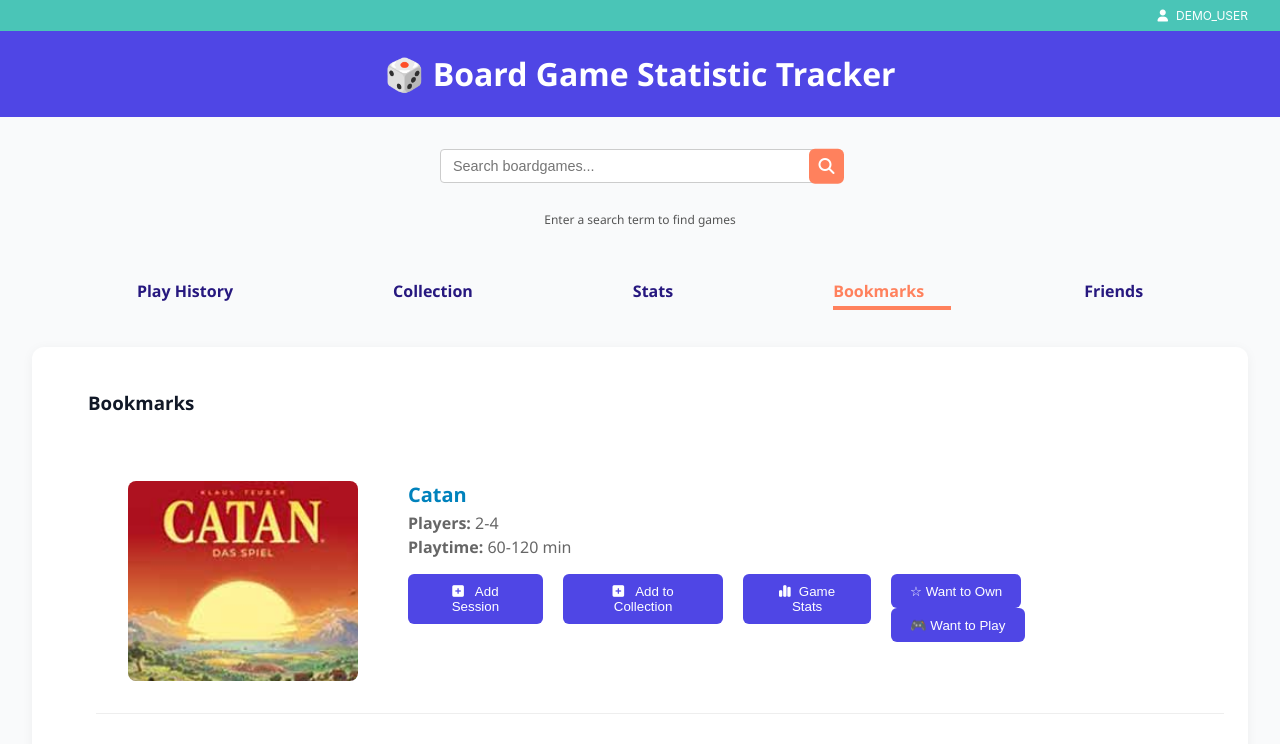
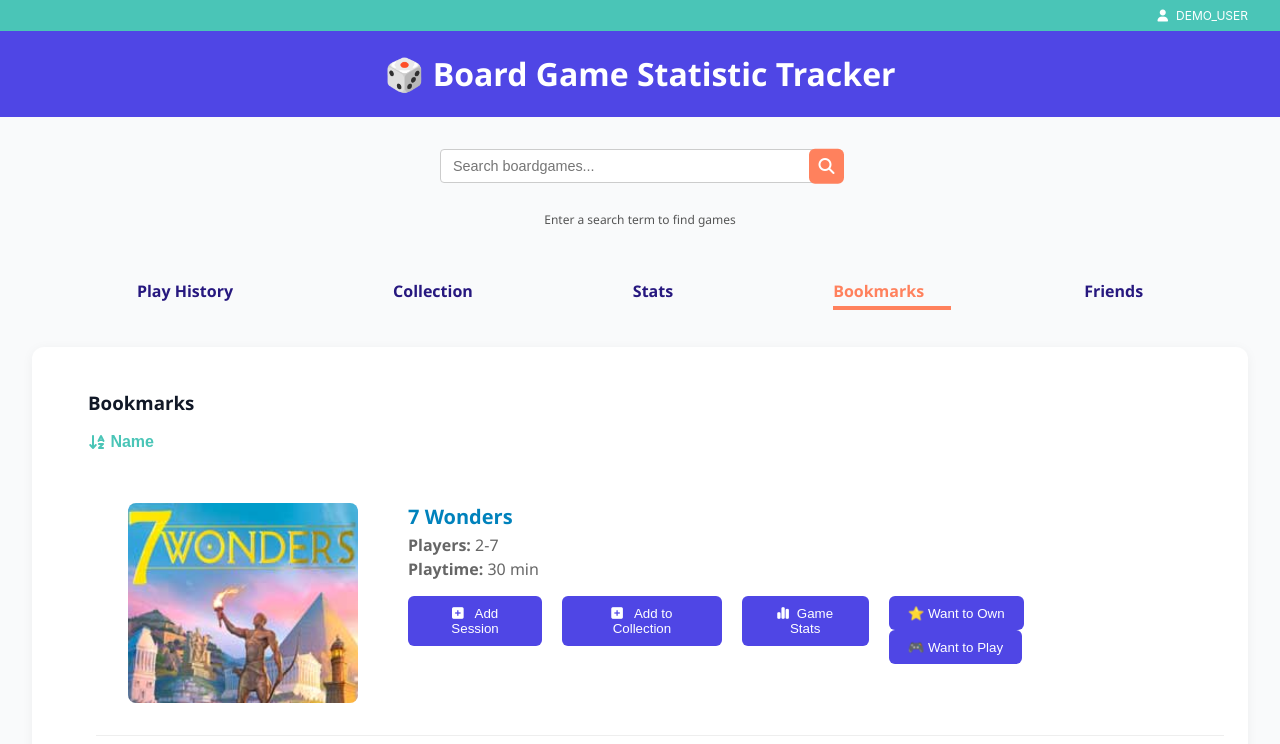
Before and after one commit to kwags/bgst, a React (Create React App) app: page /bookmarks in a window 1280 px wide. Shown: the top 744 px of the page. Built offline with nearby package versions, Linux system fonts and the light colour scheme.

Commit message:
Implemented a sorting feature so Play History and Collection can be sorted by date or name, and Bookmarks can be sorted by name.

```diff
--- a/src/Bookmarks.js
+++ b/src/Bookmarks.js
@@ -1,17 +1,35 @@
-import React, { useState } from "react";
+import React, { useState, useEffect } from "react";
 import BookmarkButtons from "./BookmarkButtons";
 import GameSessionForm from './GameSessionForm';
 import AddCollectionForm from './AddCollectionForm';
 import SlidePanel from './SlidePanel';
 import styles from './styles/SharedStyles.module.css';
 import { Link, useNavigate } from 'react-router-dom';
-
+import Sorting from './Sorting';
 
 function Bookmarks({ items, setItems, onEdit, bookmarks = [], playHistory, setBookmarks, setPlayHistory, setCollection }) {
   const [showSessionForm, setShowSessionForm] = useState(false);
   const [showCollectionForm, setShowCollectionForm] = useState(false);
   const [selectedGame, setSelectedGame] = useState(null);
   const navigate = useNavigate();
+  const [sortConfig, setSortConfig] = useState({ sortBy: 'name', direction: 'asc' });
+  const [sortedBookmarks, setSortedBookmarks] = useState([]);
+
+  useEffect(() => {
+    const { sortBy, direction } = sortConfig;
+
+    const sorted = [...bookmarks].sort((a, b) => {
+      let comparison = 0;
+
+      if (sortBy === 'name') {
+        comparison = a.name.localeCompare(b.name);
+      }
+
+      return direction === 'asc' ? comparison : -comparison;
+    });
+
+    setSortedBookmarks(sorted);
+  }, [bookmarks, sortConfig]);
 
   if (!Array.isArray(bookmarks)) {
     return <p>Loading bookmarks...</p>;
@@ -19,8 +37,9 @@
 
   return (
     <div className={styles.container}>
+      <Sorting onSortChange={setSortConfig} dateField={null} />
       <ul className={`${styles.list} ${styles.leftAlignedList}`}>
-        {bookmarks.map(bookmark => (
+        {sortedBookmarks.map(bookmark => (
           <li key={bookmark.id} className={`${styles.listItem} ${styles.leftCard}`}>
             <div className={styles.cardContent}>
               {bookmark.image && (
--- a/src/Collection.js
+++ b/src/Collection.js
@@ -1,21 +1,45 @@
 //Collection is a list of the User's Games
 
-import React from 'react';
+import React, { useState, useEffect } from 'react';
 import { Link, useNavigate } from 'react-router-dom';
 import BookmarkButtons from './BookmarkButtons';
 import styles from './styles/SharedStyles.module.css';
+import Sorting from './Sorting';
 
 function Collection({ items, setItems, onEdit, bookmarks, playHistory, setBookmarks, readOnly }) {
   const deleteGame = (id) => {
     setItems(items.filter(item => item.id !== id));
   };
 
-  const navigate = useNavigate();
+  const [sortConfig, setSortConfig] = useState({ sortBy: 'purchaseDate', direction: 'desc' });
+  const [sortedItems, setSortedItems] = useState([]);
+
+
+  useEffect(() => {
+    const { sortBy, direction } = sortConfig;
+
+    const sorted = [...items].sort((a, b) => {
+      let comparison = 0;
+
+      if (sortBy === 'purchaseDate') {
+        comparison = new Date(a.purchaseDate) - new Date(b.purchaseDate);
+      } else if (sortBy === 'name') {
+        comparison = a.name.localeCompare(b.name);
+      }
+
+      return direction === 'asc' ? comparison : -comparison;
+    });
+
+    setSortedItems(sorted);
+  }, [items, sortConfig]);
+
+    const navigate = useNavigate();
 
   return (
     <div className={styles.container}>
+        <Sorting onSortChange={setSortConfig} dateField="purchaseDate" />
       <ul className={`${styles.list} ${styles.leftAlignedList}`}>
-        {items.map(item => (
+      {sortedItems.map(item => (
           <li key={`${item.id}-${bookmarks.length}`} className={`${styles.listItem} ${styles.leftCard}`}>
             <div className={styles.cardContent}>
               {item.image && (
--- a/src/PlayHistory.js
+++ b/src/PlayHistory.js
@@ -1,11 +1,34 @@
 // Play History is a List of Game Sessions
 
-import React from 'react';
+import React, { useState, useEffect } from 'react';
 import { Link, useNavigate } from 'react-router-dom';
 import BookmarkButtons from './BookmarkButtons';
 import styles from './styles/SharedStyles.module.css';
+import Sorting from './Sorting';
 
 function PlayHistory({ items, setItems, onEdit, bookmarks, setBookmarks, readOnly }) {
+
+  const [sortConfig, setSortConfig] = useState({ sortBy: 'date', direction: 'desc' });
+  const [sortedItems, setSortedItems] = useState([]);
+
+  useEffect(() => {
+    const { sortBy, direction } = sortConfig;
+
+    const sorted = [...items].sort((a, b) => {
+      let comparison = 0;
+
+      if (sortBy === 'date') {
+        comparison = new Date(a.date) - new Date(b.date);
+      } else if (sortBy === 'name') {
+        comparison = a.name.localeCompare(b.name);
+      }
+
+      return direction === 'asc' ? comparison : -comparison;
+    });
+
+    setSortedItems(sorted);
+  }, [items, sortConfig]);
+
   const deleteGameSession = (id) => {
     setItems(items.filter(item => item.id !== id));
   };
@@ -14,8 +37,9 @@
 
   return (
     <div className={styles.container}>
+      <Sorting onSortChange={setSortConfig} dateField="date"/>
       <ul className={`${styles.list} ${styles.leftAlignedList}`}>
-        {items.map(item => (
+      {sortedItems.map(item => (
           <li key={`${item.id}-${bookmarks.length}`} className={`${styles.listItem} ${styles.leftCard}`}>
             <div className={styles.cardContent}>
               {item.image && (
--- /dev/null
+++ b/src/Sorting.js
@@ -0,0 +1,74 @@
+import React, { useState, useEffect } from 'react';
+import styles from './styles/Sorting.module.css';
+
+const Sorting = ({ onSortChange, dateField = 'date' }) => {
+    const [sortBy, setSortBy] = useState(dateField);
+    const [direction, setDirection] = useState(dateField === 'date' ? 'desc' : 'asc');
+
+    useEffect(() => {
+        if (dateField && dateField !== 'name') {
+            setSortBy(dateField);
+            setDirection('desc');
+        } else {
+            setSortBy('name');
+            setDirection('asc');
+        }
+    }, [dateField]);
+
+    useEffect(() => {
+        onSortChange({ sortBy, direction });
+    }, [sortBy, direction, onSortChange]);
+
+    const toggleSort = (type) => {
+        if (sortBy === type) {
+            setDirection((prev) => (prev === 'asc' ? 'desc' : 'asc'));
+        } else {
+            setSortBy(type);
+            setDirection('asc');
+        }
+    };
+
+  return (
+    <div className={styles.sortContainer}>
+        {dateField && dateField !== 'name' && (
+        <button
+          className={`${styles.sortButton} ${sortBy === dateField ? styles.active : ''}`}
+          onClick={() => toggleSort(dateField)}
+        >
+          <span className={styles.iconWrapper}>
+            <i
+              className={`fa-solid ${
+                sortBy === dateField
+                  ? direction === 'asc'
+                    ? 'fa-arrow-down-short-wide'
+                    : 'fa-arrow-down-wide-short'
+                  : 'fa-arrow-down-wide-short'
+              } ${sortBy === dateField ? styles.visible : styles.inactiveIcon}`}
+            ></i>
+          </span>
+          Date
+        </button>
+      )}
+
+      <button
+        className={`${styles.sortButton} ${sortBy === 'name' ? styles.active : ''}`}
+        onClick={() => toggleSort('name')}
+      >
+        <span className={styles.iconWrapper}>
+          <i
+            className={`fa-solid ${
+              sortBy === 'name'
+                ? direction === 'asc'
+                  ? 'fa-arrow-down-a-z'
+                  : 'fa-arrow-down-z-a'
+                : 'fa-arrow-down-a-z'
+            } ${sortBy === 'name' ? styles.visible : styles.inactiveIcon}`}
+          ></i>
+        </span>
+        Name
+      </button>
+    </div>
+  );
+};
+
+export default Sorting;
--- /dev/null
+++ b/src/styles/Sorting.module.css
@@ -0,0 +1,52 @@
+.sortContainer {
+    margin: 0 0 0 2rem;
+}
+
+  .sortButton {
+    background: none;
+    border: none;
+    color: #C2CCD6;
+    font-size: 1rem;
+    cursor: pointer;
+    margin-right: 1.5rem;
+    display: inline-flex;
+    align-items: center;
+    gap: 0.4rem;
+    padding: 0;
+    position: relative;
+  }
+
+  .sortButton:hover {
+    color: #4AC5B7;
+  }
+
+  .active {
+    color: #4AC5B7;
+    font-weight: bold;
+  }
+
+  .iconWrapper {
+    position: relative;
+    width: 1em;
+    height: 1em;
+    display: inline-block;
+  }
+
+  .iconWrapper i {
+    position: absolute;
+    top: 0;
+    left: 0;
+    transition: opacity 0.2s ease;
+  }
+
+  .visible {
+    opacity: 1;
+  }
+
+  .hidden {
+    opacity: 0;
+  }
+
+  .inactiveIcon {
+    opacity: 0.3;
+  }
```
